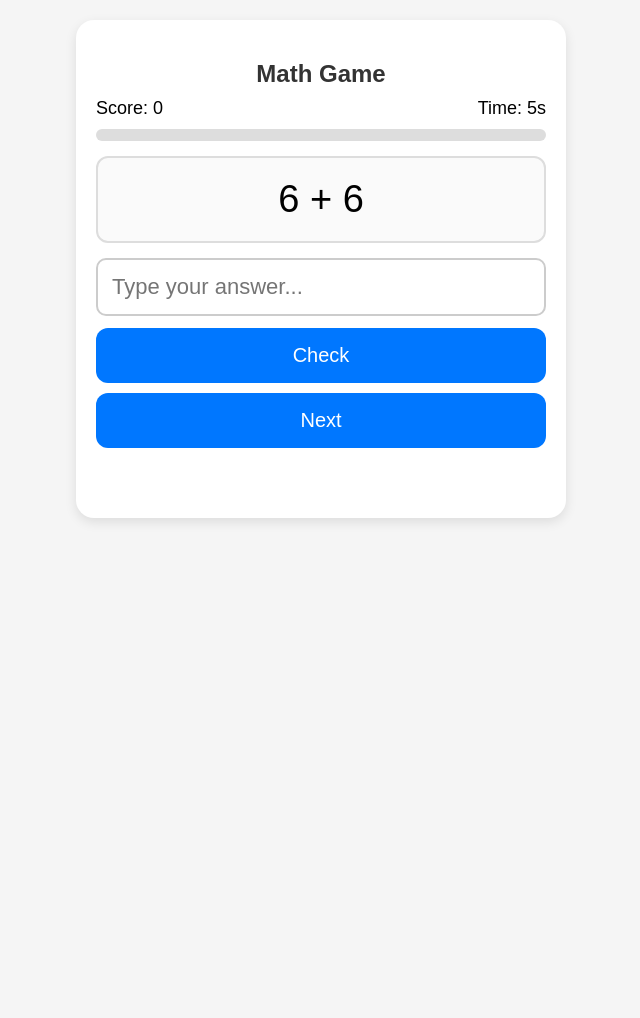
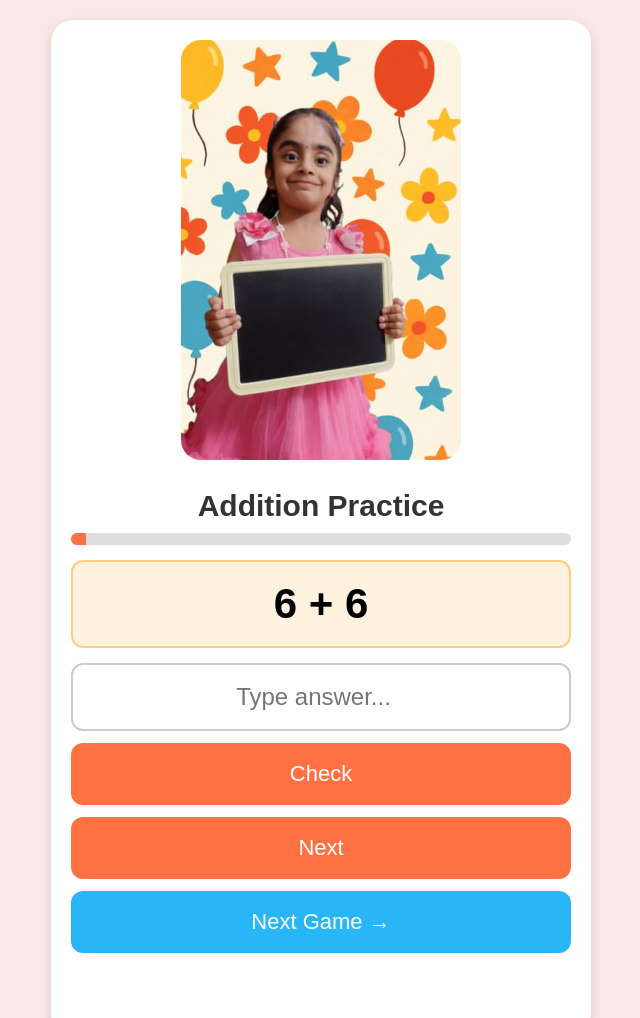
Before and after one commit to AzarAndu/Azhar-Auto-Spare-Parts-, a plain HTML site: page game2.html in a window 1280 px wide. Shown: the top 1018 px of the page, without its empty margins (319-959 px from the left). Before the commit the page ends 800 px from the top, so only its background shows below. Drawn offline with Linux system fonts and the light colour scheme.

Commit message:
Enhance styling and layout of game2.htmlok
Updated styles for improved aesthetics and adjusted game layout.

```diff
--- a/game2.html
+++ b/game2.html
@@ -9,7 +9,7 @@
     body {
       margin: 0;
       font-family: Arial, sans-serif;
-      background: #f5f5f5;
+      background: #fbe9e7;
       display: flex;
       justify-content: center;
       padding: 20px;
@@ -17,49 +17,64 @@
 
     .game-container {
       width: 100%;
-      max-width: 450px;
+      max-width: 500px;
       background: white;
       padding: 20px;
-      border-radius: 18px;
-      box-shadow: 0 4px 12px rgba(0,0,0,0.1);
+      border-radius: 22px;
+      box-shadow: 0 4px 12px rgba(0,0,0,0.15);
+    }
+
+    .hanna-box {
+      width: 100%;
+      text-align: center;
+      margin-bottom: 15px;
+    }
+
+    .hanna-box img {
+      width: 85%;
+      max-width: 280px;
+      border-radius: 20px;
     }
 
     h2 {
       text-align: center;
       margin-bottom: 10px;
       color: #333;
+      font-size: 30px;
     }
 
     .problem-box {
-      font-size: 38px;
+      font-size: 42px;
       text-align: center;
-      padding: 20px;
+      padding: 18px;
       border-radius: 12px;
-      background: #fafafa;
+      background: #fff3e0;
       margin-bottom: 15px;
-      border: 2px solid #ddd;
+      border: 2px solid #ffcc80;
+      font-weight: bold;
     }
 
     input {
       width: 100%;
-      padding: 14px;
-      font-size: 22px;
+      padding: 18px;
+      font-size: 24px;
       border: 2px solid #ccc;
-      border-radius: 10px;
+      border-radius: 12px;
       box-sizing: border-box;
       margin-bottom: 12px;
+      text-align: center;
     }
 
     button {
       width: 100%;
-      padding: 16px;
-      font-size: 20px;
+      padding: 18px;
+      font-size: 22px;
       border: none;
       color: white;
-      background: #0077ff;
+      background: #ff7043;
       border-radius: 12px;
       cursor: pointer;
-      margin-bottom: 10px;
+      margin-bottom: 12px;
     }
 
     button:active {
@@ -68,9 +83,9 @@
 
     .status {
       text-align: center;
-      font-size: 22px;
+      font-size: 26px;
       margin-top: 10px;
-      height: 30px;
+      height: 40px;
       font-weight: bold;
     }
 
@@ -91,17 +106,10 @@
 
     @keyframes shake {
       0% { transform: translateX(0); }
-      25% { transform: translateX(-5px); }
-      50% { transform: translateX(5px); }
-      75% { transform: translateX(-5px);}
+      25% { transform: translateX(-6px); }
+      50% { transform: translateX(6px); }
+      75% { transform: translateX(-6px);}
       100% { transform: translateX(0); }
-    }
-
-    .score-timer {
-      display: flex;
-      justify-content: space-between;
-      font-size: 18px;
-      margin-bottom: 10px;
     }
 
     .progress {
@@ -116,20 +124,24 @@
     .progress-bar {
       height: 100%;
       width: 0%;
-      background: #0077ff;
+      background: #ff7043;
       transition: width 0.3s;
+    }
+
+    .next-game {
+      background: #29b6f6;
     }
   </style>
 </head>
 <body>
 
 <div class="game-container">
-  <h2>Math Game</h2>
 
-  <div class="score-timer">
-    <span id="score">Score: 0</span>
-    <span id="timer">Time: 0s</span>
+  <div class="hanna-box">
+    <img src="hanna.jpeg" alt="Hanna">
   </div>
+
+  <h2>Addition Practice</h2>
 
   <div class="progress">
     <div class="progress-bar" id="progressBar"></div>
@@ -137,30 +149,31 @@
 
   <div class="problem-box" id="problem"></div>
 
-  <input type="number" id="answer" placeholder="Type your answer..." />
+  <input type="number" id="answer" placeholder="Type answer..." />
 
   <button onclick="checkAnswer()">Check</button>
   <button onclick="nextProblem()">Next</button>
 
+  <button class="next-game" onclick="window.location.href='game2.html'">
+    Next Game →
+  </button>
+
   <div id="status" class="status"></div>
 </div>
+
+<!-- SOUND EFFECTS -->
+<audio id="correctSound">
+  <source src="https://cdn.pixabay.com/download/audio/2022/03/15/audio_1a660e90bb.mp3?filename=correct-2-46134.mp3" type="audio/mpeg">
+</audio>
+
+<audio id="wrongSound">
+  <source src="https://cdn.pixabay.com/download/audio/2021/08/04/audio_3478d77822.mp3?filename=error-126627.mp3" type="audio/mpeg">
+</audio>
 
 <script>
   let num1, num2, correctAnswer;
   let score = 0;
-  let timer = 0;
-  let timerInterval;
-
-  function startTimer() {
-    clearInterval(timerInterval);
-    timer = 0;
-    document.getElementById("timer").textContent = "Time: 0s";
-
-    timerInterval = setInterval(() => {
-      timer++;
-      document.getElementById("timer").textContent = `Time: ${timer}s`;
-    }, 1000);
-  }
+  let progressWidth = 0; // slow growth
 
   function newProblem() {
     num1 = Math.floor(Math.random() * 10) + 1;
@@ -173,18 +186,18 @@
     document.getElementById("status").textContent = "";
 
     updateProgress();
-    startTimer();
   }
 
   function checkAnswer() {
     const userAnswer = parseInt(document.getElementById("answer").value);
 
     if (userAnswer === correctAnswer) {
+      document.getElementById("correctSound").play();
+      showStatus("Correct! 😊", "correct");
       score++;
-      document.getElementById("score").textContent = `Score: ${score}`;
-      showStatus("Correct ✓", "correct");
     } else {
-      showStatus("Wrong ✗", "wrong");
+      document.getElementById("wrongSound").play();
+      showStatus("Wrong! ☹️", "wrong");
     }
   }
 
@@ -199,9 +212,9 @@
   }
 
   function updateProgress() {
-    const bar = document.getElementById("progressBar");
-    const width = Math.min(score * 10, 100); // max 100%
-    bar.style.width = width + "%";
+    progressWidth += 3; // grows slowly every question
+    if (progressWidth > 100) progressWidth = 100;
+    document.getElementById("progressBar").style.width = progressWidth + "%";
   }
 
   // Start game
```
